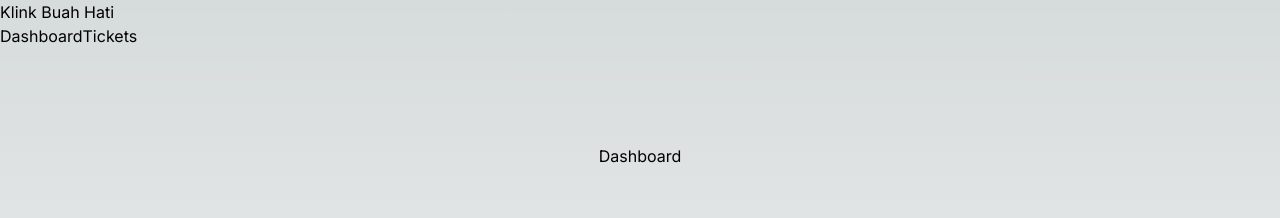
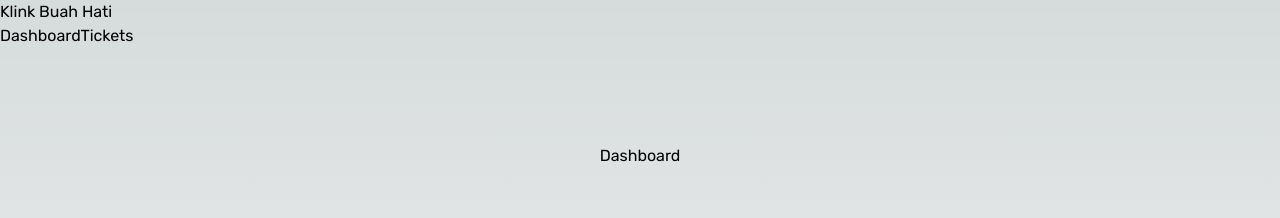
Before and after one commit to paresiqbal/next-helpdesk, a Next.js app: page / in a window 1280 px wide. Shown: the top 218 px of the page. Built offline with nearby package versions, Linux system fonts and the light colour scheme.

Commit message:
Changes font

```diff
--- a/app/layout.js
+++ b/app/layout.js
@@ -1,10 +1,10 @@
 import "./globals.css";
-import { Inter } from "next/font/google";
+import { Rubik } from "next/font/google";
 
 // Components
 import Navbar from "./components/Navbar.jsx";
 
-const inter = Inter({ subsets: ["latin"] });
+const rubik = Rubik({ subsets: ["latin"] });
 
 export const metadata = {
   title: "Create Next App",
@@ -14,7 +14,7 @@
 export default function RootLayout({ children }) {
   return (
     <html lang="en">
-      <body className={inter.className}>
+      <body className={rubik.className}>
         <Navbar />
         {children}
       </body>
```
